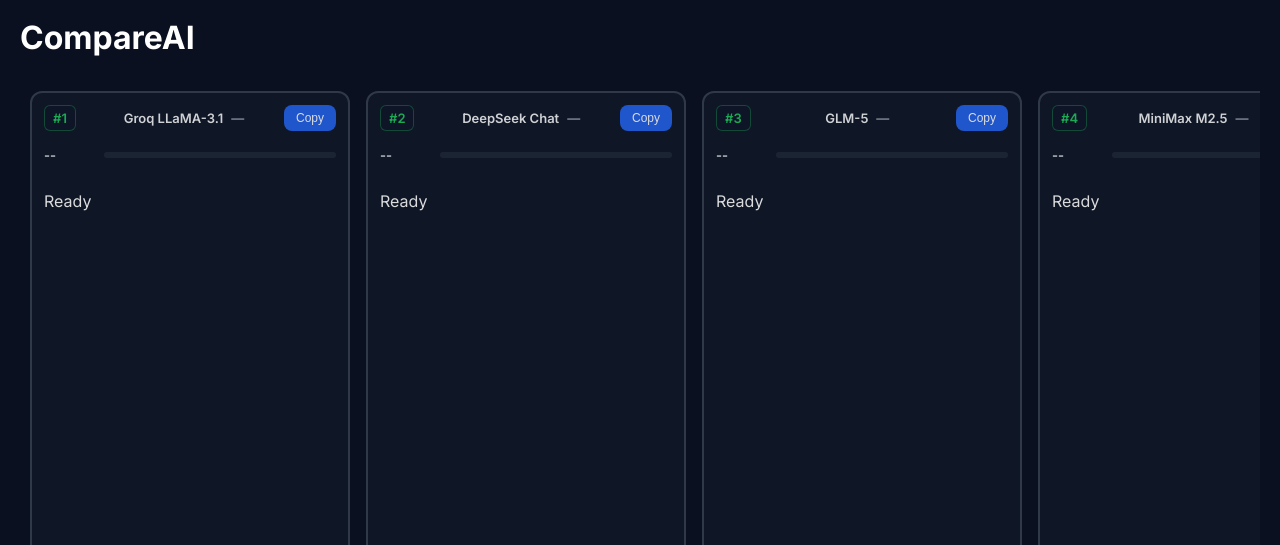
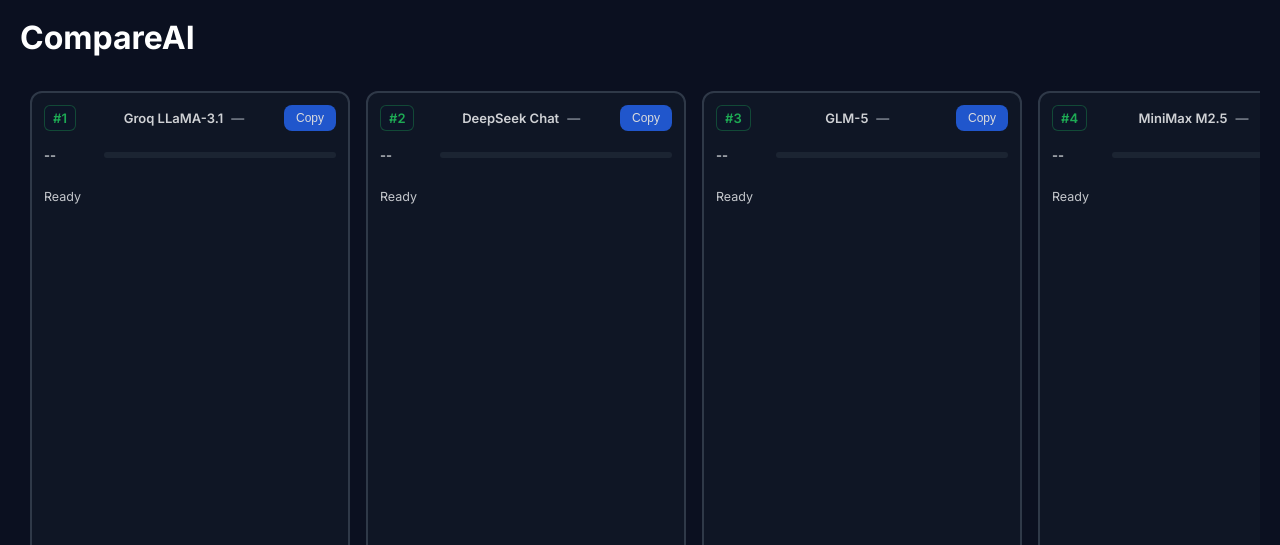
Before and after one commit to ashishbhartii/ComapreAI-Project, a React app in the folder frontend/: page / in a window 1280 px wide. Shown: the top 545 px of the page. Built offline with nearby package versions, Linux system fonts and the light colour scheme; the HTML template or start-up script is replaced by a standard one.

Commit message:
Adjusted the height of response in CSS in both tsx and css

```diff
--- a/frontend/src/App.css
+++ b/frontend/src/App.css
@@ -67,34 +67,21 @@
 min-width:320px;
 max-width:320px;
 
-/* FIXED PRODUCTION HEIGHT */
 height:620px;
 
-/* remove min/max height */
-min-height:unset;
-max-height:unset;
-align-items:stretch;
 background:#111827;
-
 border-radius:12px;
 
 display:flex;
 flex-direction:column;
 
 flex-shrink:0;
-
 border:1px solid #1f2937;
 
-padding: 12px 12px 10px 12px;
+padding:12px;
 
 position:relative;
 overflow:hidden;
-
-
-transition:
-transform 220ms ease,
-box-shadow 180ms ease,
-border-color 180ms ease;
 
 }
 
@@ -107,7 +94,12 @@
     inset 0 0 4px rgba(34,197,94,.08);
 
 }
-
+.cardBody{
+flex:1;
+min-height:0;
+display:flex;
+flex-direction:column;
+}
 /* FAILED / IDLE */
 
 /* FAILED */
--- a/frontend/src/App.tsx
+++ b/frontend/src/App.tsx
@@ -1009,23 +1009,26 @@
 
           {/* Ends here */}
 
-          <div
-  className="responseBox"
-  style={{
-    maxHeight: "320px",
-    overflowY: "auto"
-  }}
->
+          {/* CARD BODY WRAPPER */}
+      <div className="cardBody">
 
-            {status[model.key] === "loading"
-              ? "Typing..."
-              :
+        <div className="responseBox">
+
+          {status[model.key] === "loading"
+            ? "Typing..."
+            :
+            <div className="markdown">
+
               <ReactMarkdown remarkPlugins={[remarkGfm]}>
                 {responses[model.key] || "Ready"}
               </ReactMarkdown>
-            }
 
-          </div>
+            </div>
+          }
+
+        </div>
+
+      </div>
 
         </div>
 
```
